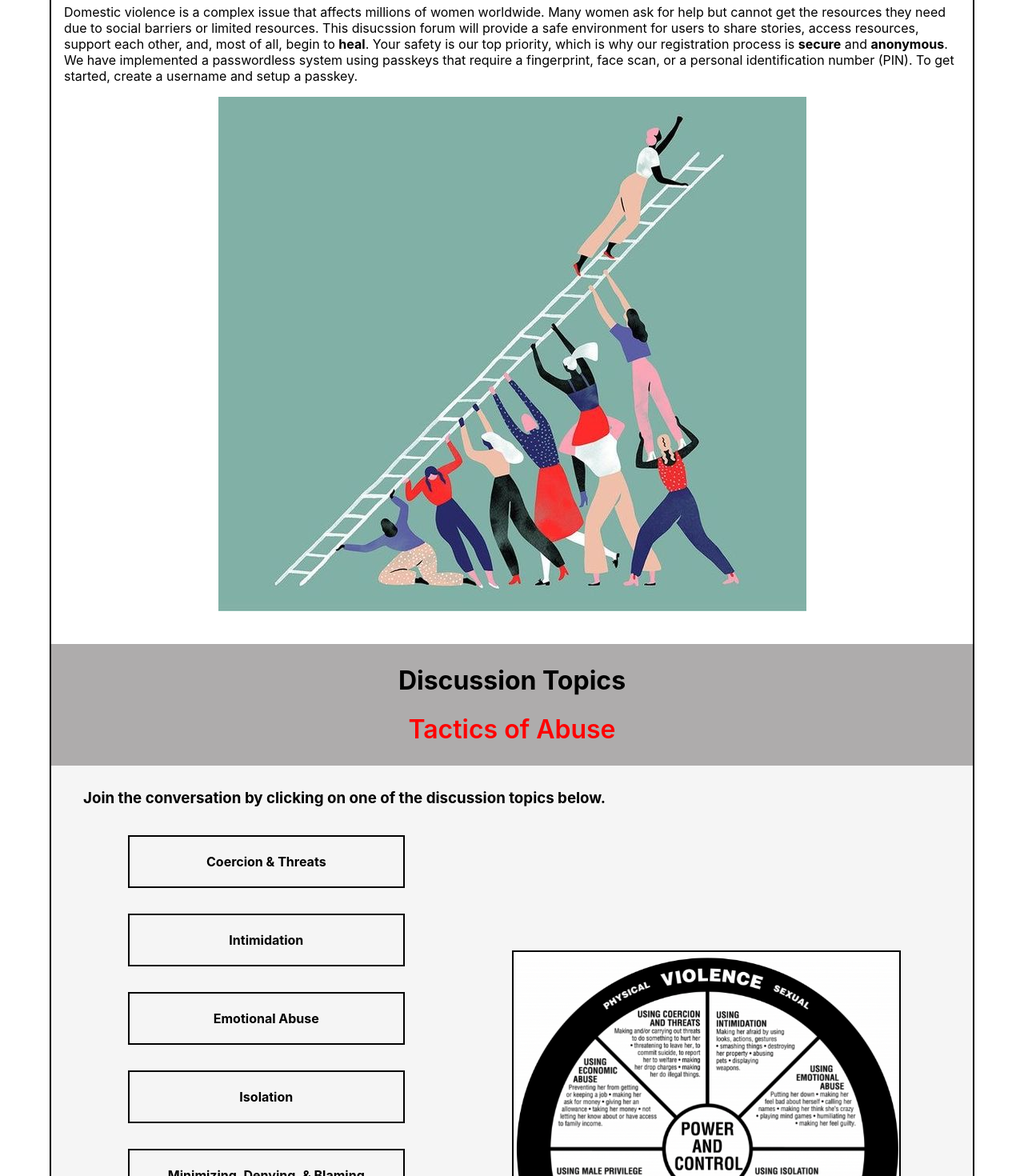
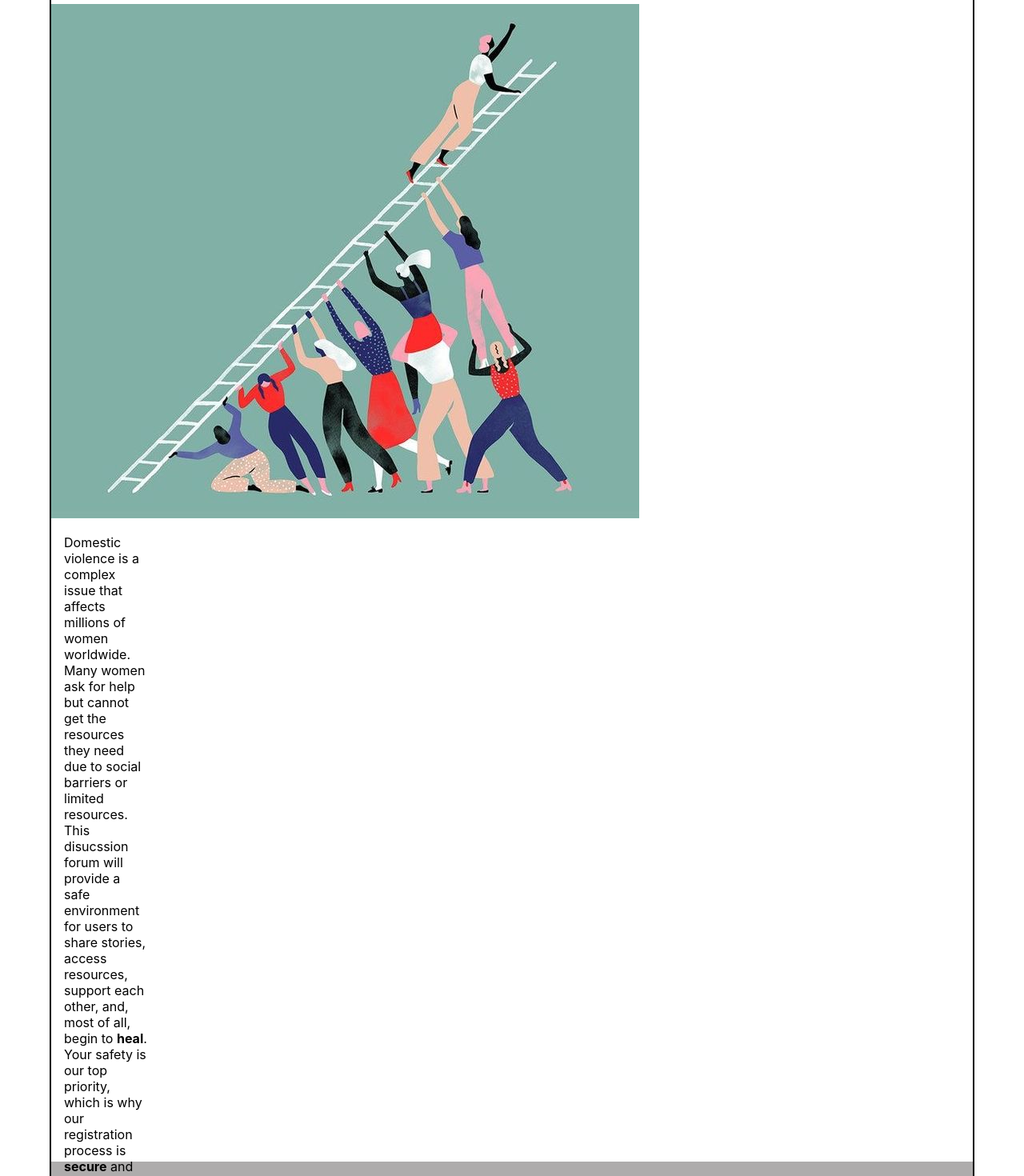
Before and after one commit to jengerred/Beyond-the-Trauma-Community-Forum, a React (Create React App) app: page / in a window 1280 px wide. Shown: the part 200-1670 px from the top of the page at 80% size. Built offline with nearby package versions, Linux system fonts and the light colour scheme.

Commit message:
Update HomePage.js

```diff
--- a/src/pages/HomePage.js
+++ b/src/pages/HomePage.js
@@ -8,22 +8,23 @@ function HomePage() {
     <>
     <h1 style={{margin: "1rem", textAlign: "center"}}>Beyond The Trauma Community Forum: Grand Rapids, Michigan</h1>
     <h4 style={{margin: "1rem", textAlign: "center"}}> A platform for women in the Grand Rapids area who are domestic violence survivors to find peer support, information, and resources.</h4>
-    <div style={{height: "50rem"}}>
+    <div className="home-image">
+      <img src={HeroImage} className="hero-image" />
+      </div>
+    <div className="home-container" style={{height: "50rem"}}>
       <p style={{margin: "1rem"}}>
         Domestic violence is a complex issue that affects millions of women worldwide. Many women ask for help but cannot get the resources they need due to social barriers or limited resources. This disucssion forum will provide a safe environment for users to share stories, access resources, support each other, and, most of all, begin to <b>heal</b>.
         Your safety is our top priority, which is why our registration process is <b>secure</b> and <b>anonymous</b>. We have implemented a passwordless system using passkeys that require a fingerprint, face scan, or a personal identification number (PIN). To get started, create a username and setup a passkey.
       </p>
-      <div className="hero">
-      <img src={HeroImage} className="hero-image" />
-      </div>
+
 
       <style jsx>
       {`
-      .hero{
-        height: fit-content;
-        margin: auto;
-        text-align: center;
+      .home-container{
+        display: grid;
+        grid-template-columns: min-content 1fr;
       }
+
 
       @media screen and (max-width: 1200px) {
         .hero-image {
```
